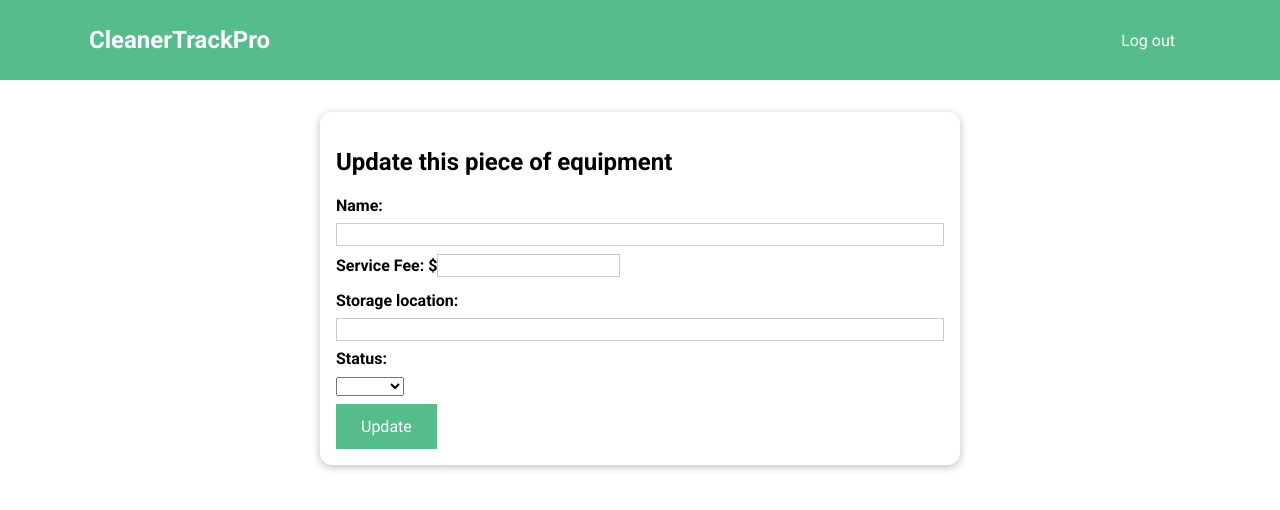
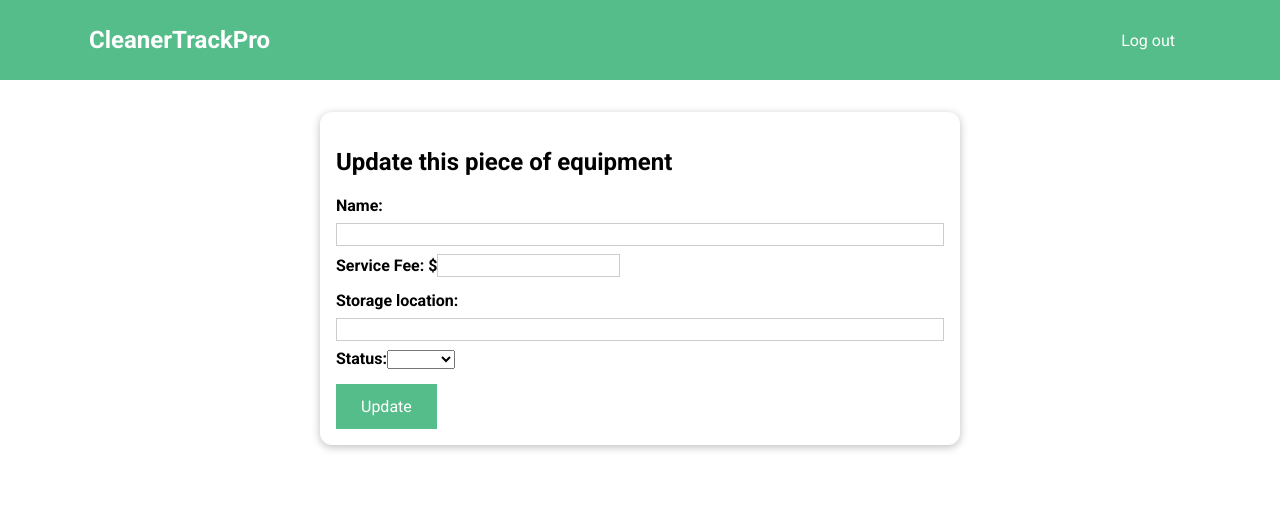
Before and after one commit to JuliaDudkina/CleanerTrackPro, a Vue app: page /equipment/update in a window 1280 px wide. Shown: the top 510 px of the page. Built offline with nearby package versions, Linux system fonts and the light colour scheme; sample sign-in values are in the browser's storage.

Commit message:
adding flex class

```diff
--- a/src/components/equipment/EquipmentForm.vue
+++ b/src/components/equipment/EquipmentForm.vue
@@ -17,7 +17,7 @@
         <input type="text" id="storage" v-model="storage.val" @blur="clearValidity('storage')">
       </div>
       <p v-if="!storage.isValid">Storage cannot empty!</p>
-      <div class="form-control">
+      <div class="form-control flex">
         <label>Status:</label>
         <select v-model="status">
           <option>Active</option>
```
